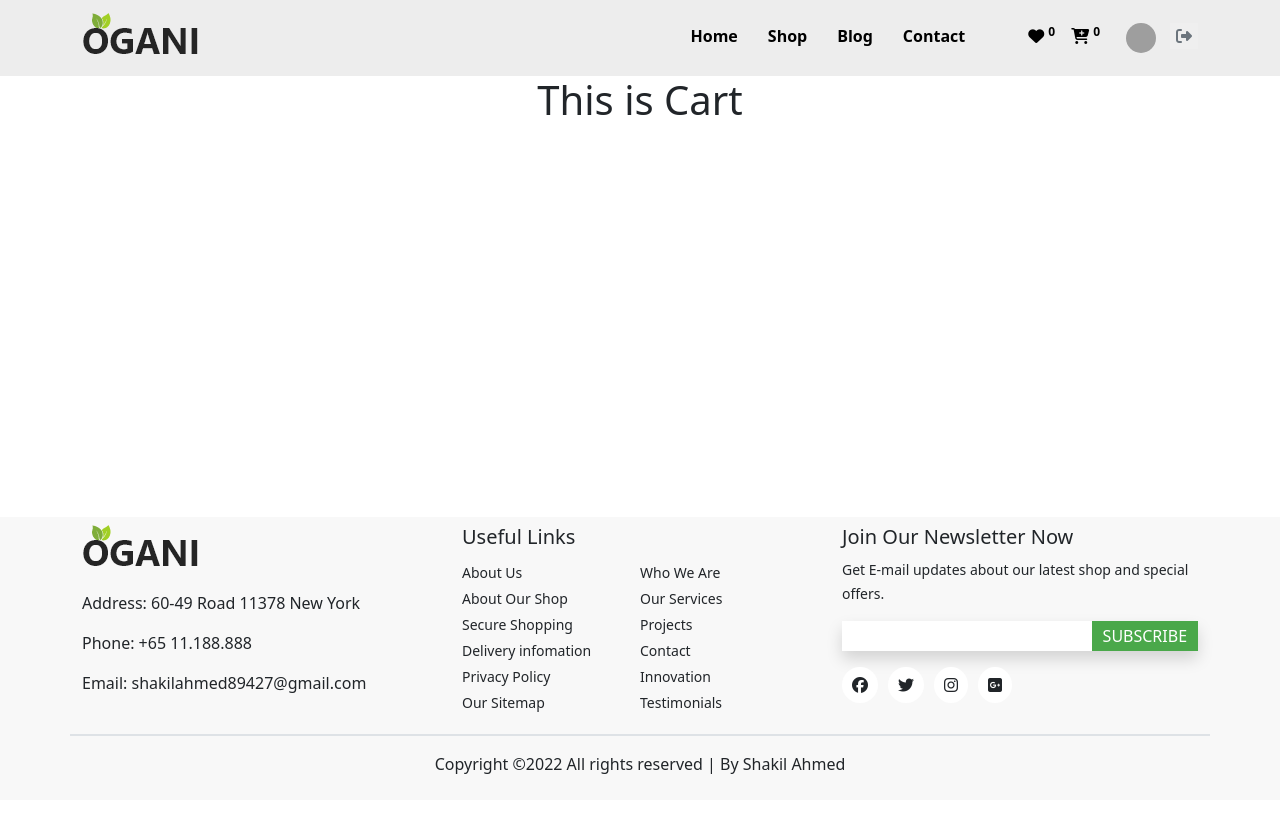
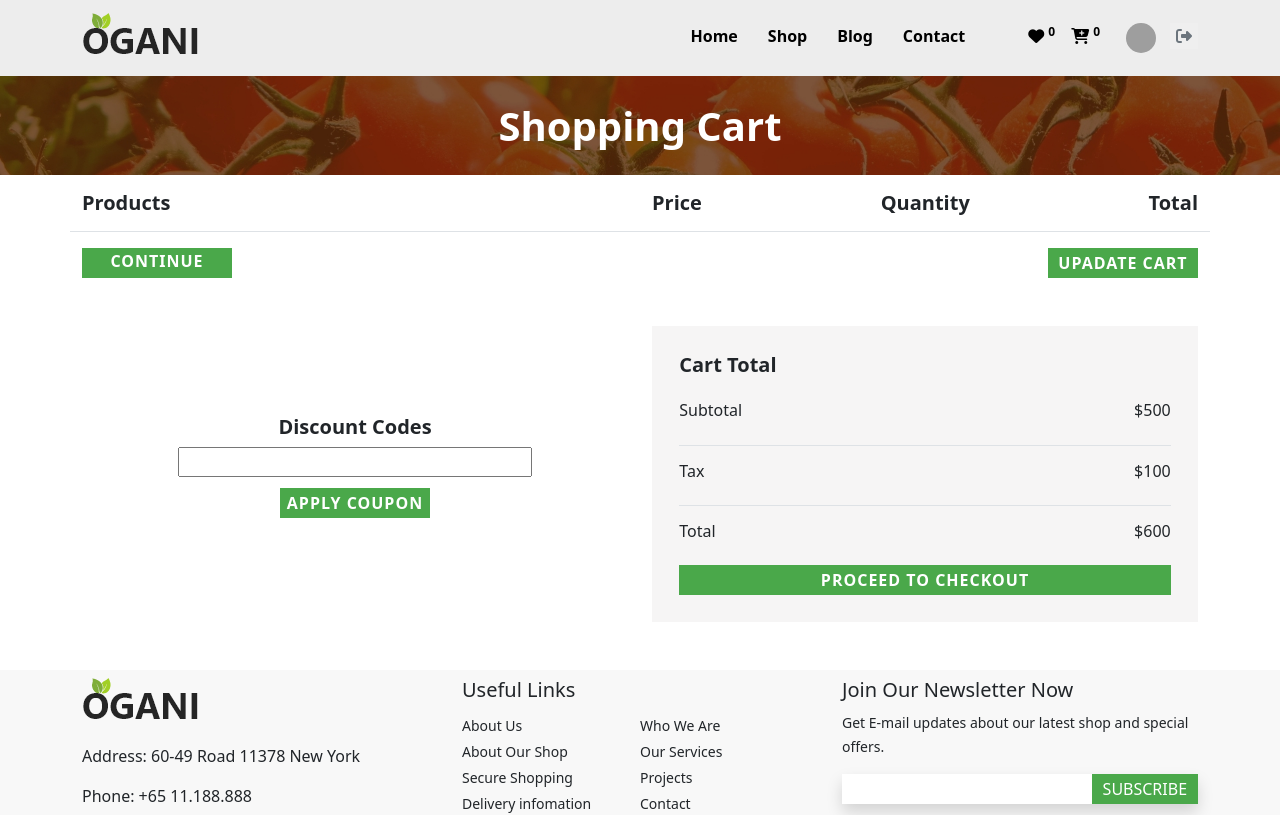
Before and after one commit to shakil89427/Ogani-Client, a React (Create React App) app: page /cart in a window 1280 px wide. Shown: the top 815 px of the page. Built offline with nearby package versions, Linux system fonts and the light colour scheme; no server answers; grey boxes are pictures that could not be loaded.

Commit message:
cart structure done

```diff
--- a/src/App.css
+++ b/src/App.css
@@ -7,7 +7,6 @@
 .allbtn {
   width: 150px;
   height: 30px;
-  margin: auto;
   background-color: rgb(74, 168, 74);
   color: white;
   border: none;
--- /dev/null
+++ b/src/Components/Cart/Cart.css
@@ -0,0 +1,25 @@
+.cart-h1 {
+  background-image: url("../../img/breadcrumb.jpg");
+  background-repeat: none;
+  background-size: cover;
+  text-align: center;
+  color: white;
+  padding: 2%;
+}
+.coupon input {
+  width: 65%;
+  margin-bottom: 2%;
+  outline: none;
+  padding-left: 1%;
+}
+.coupon input:focus {
+  border: 2px solid rgb(42, 190, 42);
+}
+.cart-total {
+  background-color: rgba(216, 213, 213, 0.247);
+  padding: 5%;
+}
+.space {
+  letter-spacing: 1px;
+  font-weight: 600;
+}
--- a/src/Components/Cart/Cart.js
+++ b/src/Components/Cart/Cart.js
@@ -1,9 +1,61 @@
 import React from "react";
+import { Col, Container, Row } from "react-bootstrap";
+import "./Cart.css";
 
 const Cart = () => {
   return (
     <div>
-      <h1 className="text-center">This is Cart</h1>
+      <h1 className="text-center fw-bold cart-h1">Shopping Cart</h1>
+      <Container>
+        <Row className="border-bottom py-2">
+          <Col xs={4} sm={4} md={6} lg={6}>
+            <h5 className="fw-bolder">Products</h5>
+          </Col>
+          <Col xs={8} sm={8} md={6} lg={6}>
+            <div className="d-flex align-items-center justify-content-between">
+              <h5 className="fw-bolder">Price</h5>
+              <h5 className="fw-bolder">Quantity</h5>
+              <h5 className="fw-bolder">Total</h5>
+            </div>
+          </Col>
+        </Row>
+        <div className="mt-3 d-flex align-items-center justify-content-between">
+          <button className="allbtn space">CONTINUE SHOPPING</button>
+          <button className="allbtn space"> UPADATE CART</button>
+        </div>
+        <Row className="my-5 coupon">
+          <Col
+            className="mb-3 d-flex flex-column align-items-center justify-content-center"
+            sm={12}
+            md={6}
+            lg={6}
+          >
+            <h5 className="fw-bolder">Discount Codes</h5>
+            <input type="text" />
+            <button className="allbtn space">APPLY COUPON</button>
+          </Col>
+          <Col sm={12} md={6} lg={6}>
+            <div className="cart-total">
+              <h5 className="fw-bolder">Cart Total</h5>
+              <div className="d-flex align-items-center justify-content-between py-3 border-bottom">
+                <h6 className="fw-bloder">Subtotal</h6>
+                <h6 className="fw-bloder">$500</h6>
+              </div>
+              <div className="d-flex align-items-center justify-content-between py-3 border-bottom">
+                <h6 className="fw-bloder">Tax</h6>
+                <h6 className="fw-bloder">$100</h6>
+              </div>
+              <div className="d-flex align-items-center justify-content-between py-3">
+                <h6 className="fw-bloder">Total</h6>
+                <h6 className="fw-bloder">$600</h6>
+              </div>
+              <button className="allbtn w-100 space">
+                PROCEED TO CHECKOUT
+              </button>
+            </div>
+          </Col>
+        </Row>
+      </Container>
     </div>
   );
 };
--- a/src/Components/Contact/Contact.js
+++ b/src/Components/Contact/Contact.js
@@ -72,7 +72,7 @@ const Contact = () => {
                 required
                 placeholder="Write your message"
                 className="message-input"
-                rows="10"
+                rows="7"
               />
             </Col>
           </Row>
```
